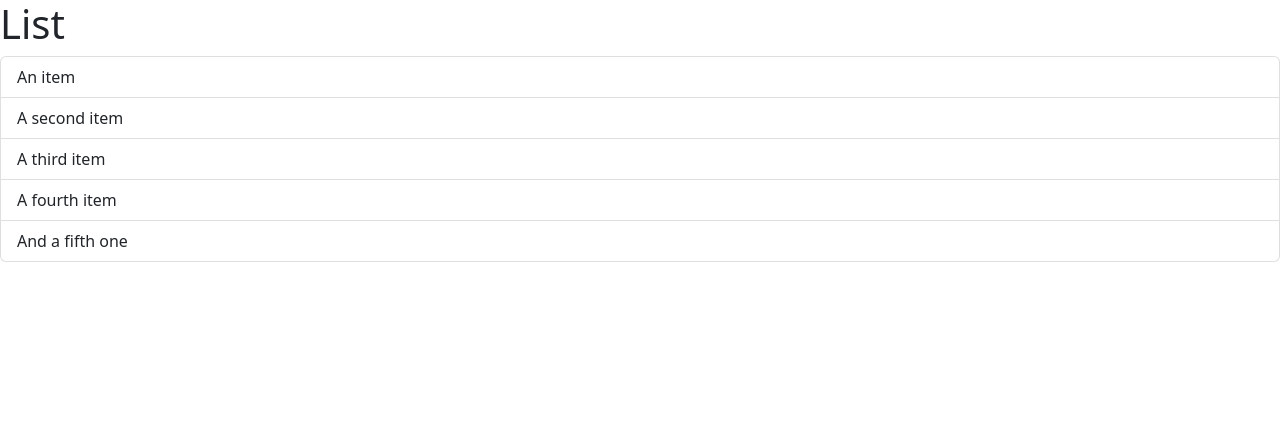
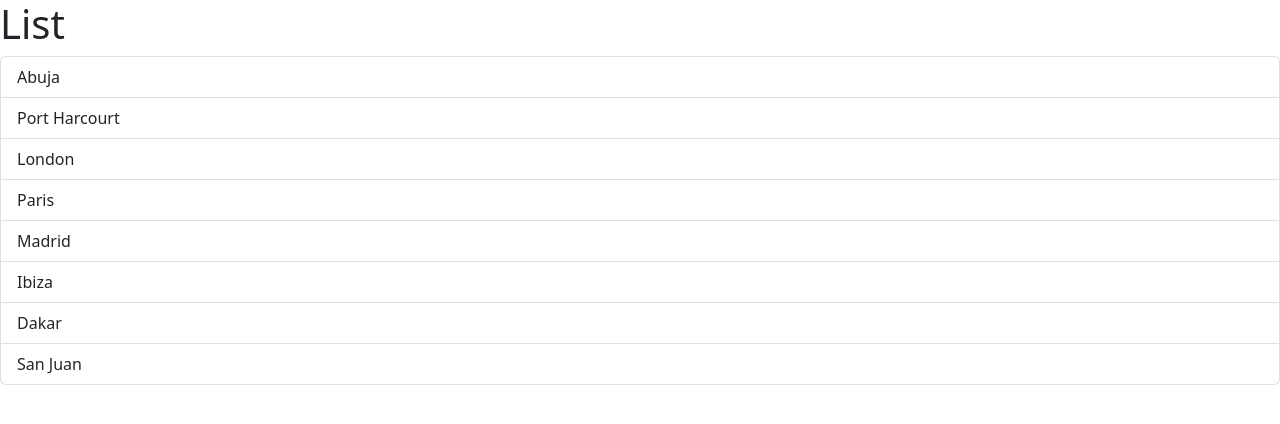
Before and after one commit to ifuenteromero/typescript, a React (Vite) app: page / in a window 1280 px wide. Shown: the top 424 px of the page. Built offline with nearby package versions, Linux system fonts and the light colour scheme.

Commit message:
hago un listado de ciudades para mapear

```diff
--- a/src/components/ListGroup.tsx
+++ b/src/components/ListGroup.tsx
@@ -1,13 +1,24 @@
 const ListGroup = () => {
+	const items = [
+		"Abuja",
+		"Port Harcourt",
+		"London",
+		"Paris",
+		"Madrid",
+		"Ibiza",
+		"Dakar",
+		"San Juan",
+	];
+
 	return (
 		<>
 			<h1>List</h1>
 			<ul className="list-group">
-				<li className="list-group-item">An item</li>
-				<li className="list-group-item">A second item</li>
-				<li className="list-group-item">A third item</li>
-				<li className="list-group-item">A fourth item</li>
-				<li className="list-group-item">And a fifth one</li>
+				{items.map((item) => (
+					<li key={item} className="list-group-item">
+						{item}
+					</li>
+				))}
 			</ul>
 		</>
 	);
```
